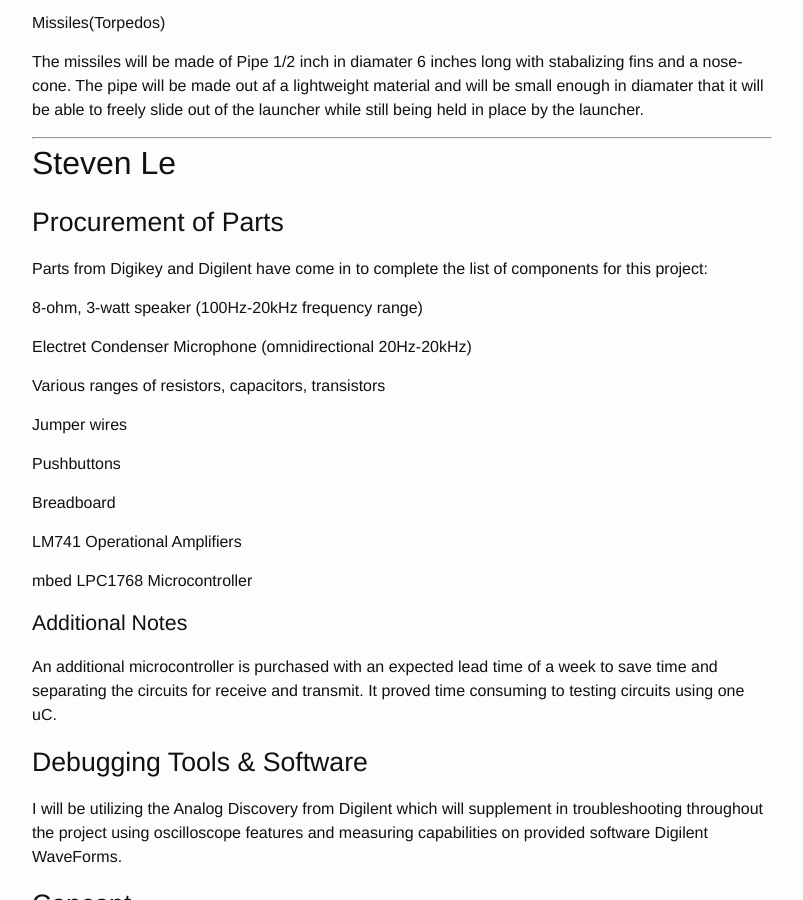
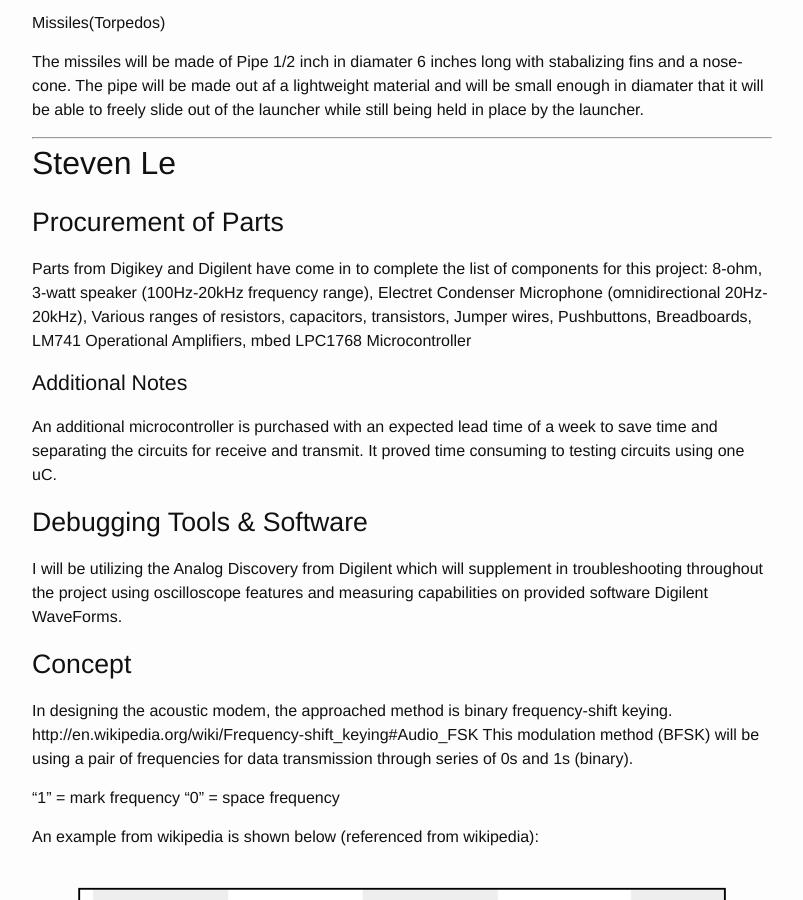
Before and after one commit to vartan/Xeebo, a Jekyll site: the page built from _posts/2015-02-06-weekly-report-week-3.md, in a window 1280 px wide and 900 px high, scrolled down 5350 px. Shown: the whole window, without its empty margins (238-1041 px from the left). Built offline with Jekyll 4.4.1, drawn with Linux system fonts in a browser that asks for light colours; comment, search, counter and statistics services are not loaded.

Commit message:
format blah

```diff
--- a/_posts/2015-02-06-weekly-report-week-3.md
+++ b/_posts/2015-02-06-weekly-report-week-3.md
@@ -121,15 +121,7 @@ The missiles will be made of Pipe 1/2 inch in diamater 6 inches long with stabal
 
 ##Procurement of Parts
 
-Parts from Digikey and Digilent have come in to complete the list of components for this project:
-####8-ohm, 3-watt speaker (100Hz-20kHz frequency range)
-####Electret Condenser Microphone (omnidirectional 20Hz-20kHz)
-####Various ranges of resistors, capacitors, transistors
-####Jumper wires
-####Pushbuttons
-####Breadboard
-####LM741 Operational Amplifiers
-####mbed LPC1768 Microcontroller
+Parts from Digikey and Digilent have come in to complete the list of components for this project: 8-ohm, 3-watt speaker (100Hz-20kHz frequency range), Electret Condenser Microphone (omnidirectional 20Hz-20kHz), Various ranges of resistors, capacitors, transistors, Jumper wires, Pushbuttons, Breadboards, LM741 Operational Amplifiers, mbed LPC1768 Microcontroller
 
 ###Additional Notes
 An additional microcontroller is purchased with an expected lead time of a week to save time and separating the circuits for receive and transmit.  It proved time consuming to testing circuits using one uC.
```
Also changed, not shown: images/bfsk.png (added).
